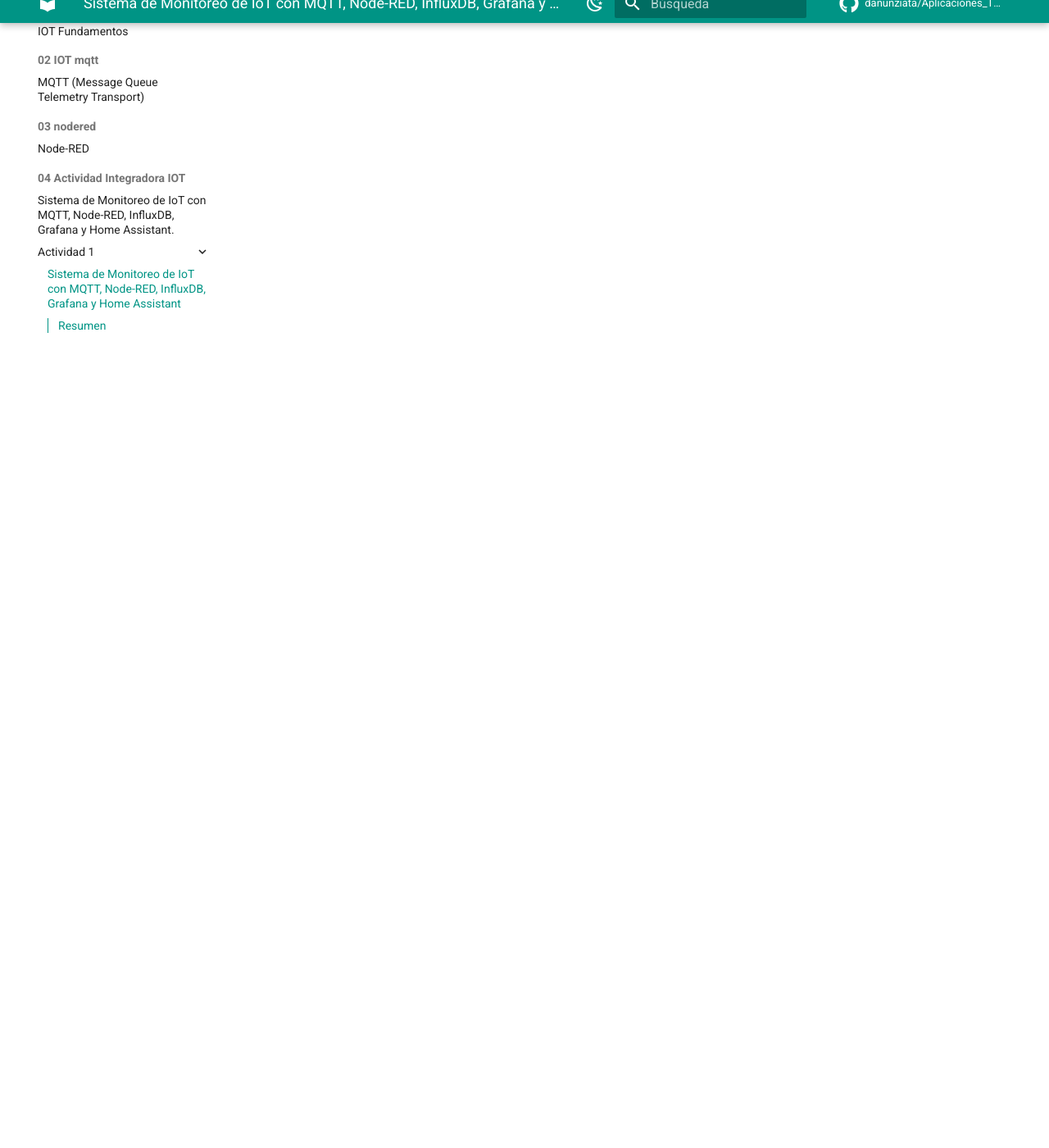
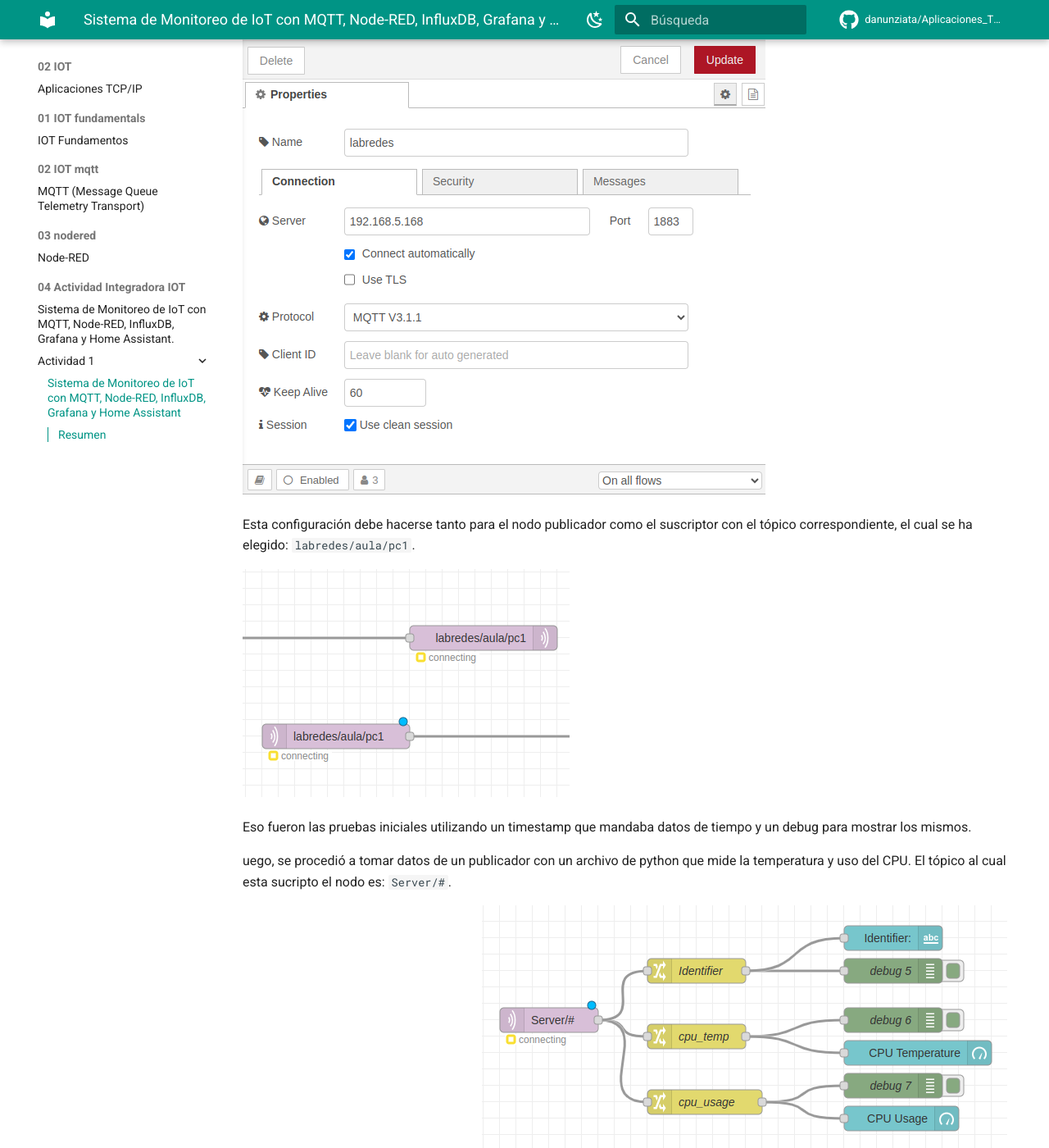
Before and after one commit to danunziata/Aplicaciones_TCP_IP, an MkDocs documentation site: the page built from docs/02-IOT/04-Actividad-Integradora_IOT/actividad_1/README.md, in a window 1280 px wide and 1400 px high, scrolled down 2064 px. Shown: the whole window at 82% size. Built offline with MkDocs 1.6.1 and Material for MkDocs 9.7.7, drawn with Linux system fonts in a browser that asks for light colours; comment, search, counter and statistics services are not loaded; some of the changed text lies outside the part shown.

Commit message:
feat: Añadimos imagenes al README.md. Estan hechas actividad 1 y 2 de actividad_IOT.md

```diff
--- a/docs/02-IOT/04-Actividad-Integradora_IOT/actividad_1/README.md
+++ b/docs/02-IOT/04-Actividad-Integradora_IOT/actividad_1/README.md
@@ -74,3 +74,21 @@ sudo chmod o+w data
 Una vez que ya se tienen los contenedores levantados y corriendo, se puede acceder al flujo de Node-Red para agregar publicadores y suscriptores según el tópico deseado.
 
 Par acceder al mismo, en un navegador nos situamos en la dirección donde esta levantado el contenedor y el puerto 1880.
+
+Para configurar las conexiones de los nodos de Node-Red a EMQX se necesita colocar la IP y el puerto del servidor, tal como se muestra en la imagen:
+
+![Imagen de conexión a Broker](images/conexion.png)
+
+Esta configuración debe hacerse tanto para el nodo publicador como el suscriptor con el tópico correspondiente, el cual se ha elegido: `labredes/aula/pc1`.
+
+![Nodos_pub_sub](images/nodos_out_inp.png)
+
+Eso fueron las pruebas iniciales utilizando un timestamp que mandaba datos de tiempo y un debug para mostrar los mismos.
+
+uego, se procedió a tomar datos de un publicador con un archivo de python que mide la temperatura y uso del CPU. El tópico al cual esta sucripto el nodo es: `Server/#`.
+
+El esquema de Node-Red es el siguiente:
+![Esquema Node Red FINAL](images/node-red-final.png)
+
+El dashboard muestra las siguientes gráficas:
+![dashboard](images/dashboard.png)
```
Also changed, not shown: docs/02-IOT/04-Actividad-Integradora_IOT/actividad_1/images/conexion.png (added), docs/02-IOT/04-Actividad-Integradora_IOT/actividad_1/images/dashboard.png (added), docs/02-IOT/04-Actividad-Integradora_IOT/actividad_1/images/node-red-final.png (added), docs/02-IOT/04-Actividad-Integradora_IOT/actividad_1/images/nodos_out_inp.png (added).
